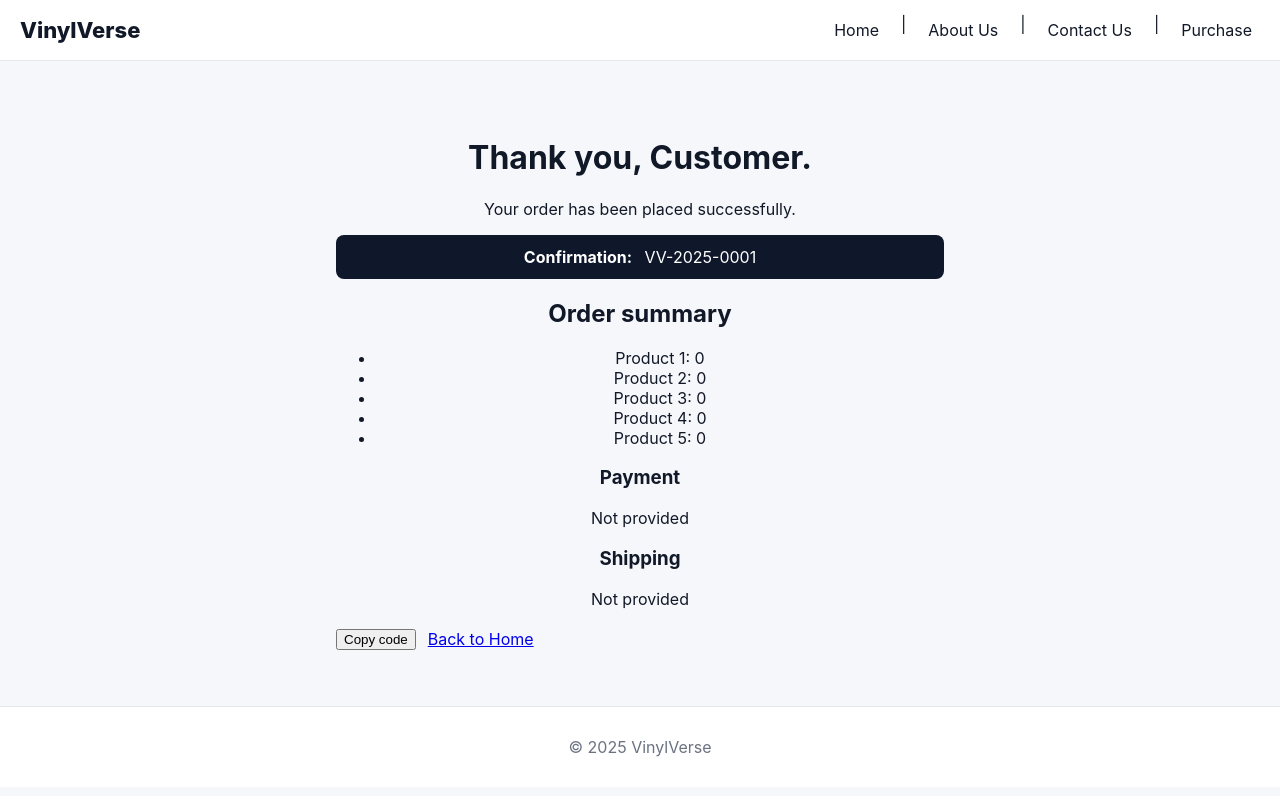
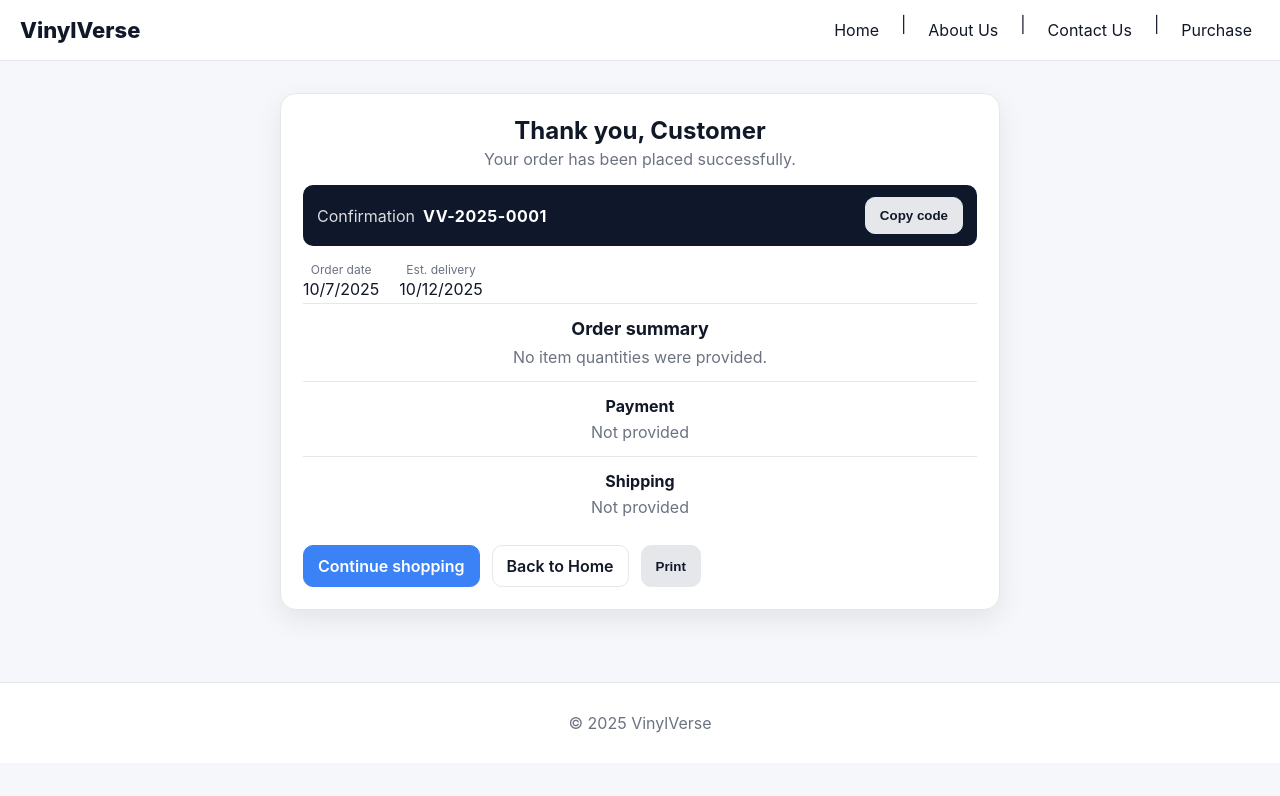
Before and after one commit to MarkN611/VinylVerse, a React (Create React App) app in the folder vinylverse/: page /purchase/confirmation in a window 1280 px wide. Shown: the top 796 px of the page. Built offline with nearby package versions, Linux system fonts and the light colour scheme.

Commit message:
Fixed confirmation.css

```diff
--- a/vinylverse/src/components/confirmation.js
+++ b/vinylverse/src/components/confirmation.js
@@ -1,51 +1,77 @@
 import React from "react";
 import { useLocation, Link } from "react-router-dom";
-import '../styles/confirmation.css';
+import "../styles/confirmation.css";
 
-const CONFIRMATION_CODE = "VV-2025-0001"; //hard-coded
+const CONFIRMATION_CODE = "VV-2025-0001"; // hard-coded
+const today = new Date();
+const eta = new Date(today.getFullYear(), today.getMonth(), today.getDate() + 5);
 
 export default function Confirmation() {
-  const location = useLocation();
+  const { state } = useLocation() || {};
+  const order = state?.order || {};
 
-  const order = location.state?.order || {};
-
-  const qty = Array.isArray(order.buyQuantity) ? order.buyQuantity : [0, 0, 0, 0, 0];
+  const qty = Array.isArray(order.buyQuantity) ? order.buyQuantity : [];
+  const nonZeroLines = qty
+    .map((q, i) => ({ i: i + 1, q: Number(q) || 0 }))
+    .filter(x => x.q > 0);
 
   const name = order.shipping?.name || "Customer";
   const cardNumber = order.paymentInfo?.cardNumber || "";
   const last4 = cardNumber ? cardNumber.slice(-4) : null;
 
+  const copyCode = async () => {
+    try {
+      await navigator.clipboard.writeText(CONFIRMATION_CODE);
+      alert("Confirmation code copied");
+    } catch {
+      /* no-op */
+    }
+  };
+
   return (
-    <div style={{ maxWidth: 640, margin: "40px auto", padding: "16px" }}>
-      <h1>Thank you, {name}.</h1>
+    <main className="confirm">
+      <section className="confirm__card">
+        <header className="confirm__head">
+          <h1>Thank you, {name}</h1>
           <p>Your order has been placed successfully.</p>
+        </header>
 
-      <div
-        style={{
-          background: "#0f172a",
-          color: "#fff",
-          padding: "12px 16px",
-          borderRadius: 8,
-          margin: "16px 0"
-        }}
-      >
-        <strong>Confirmation:</strong> <span style={{ marginLeft: 8 }}>{CONFIRMATION_CODE}</span>
+        <div className="confirm__code">
+          <div>
+            <span className="label">Confirmation</span>
+            <strong className="code">{CONFIRMATION_CODE}</strong>
+          </div>
+          <button className="btn btn--ghost" onClick={copyCode}>Copy code</button>
         </div>
 
+        <div className="confirm__meta">
+          <div><span className="label">Order date</span>{today.toLocaleDateString()}</div>
+          <div><span className="label">Est. delivery</span>{eta.toLocaleDateString()}</div>
+        </div>
+
+        <section className="confirm__section">
           <h2>Order summary</h2>
-      <ul>
-        <li>Product 1: {qty[0] || 0}</li>
-        <li>Product 2: {qty[1] || 0}</li>
-        {qty.length > 2 && <li>Product 3: {qty[2] || 0}</li>}
-        {qty.length > 3 && <li>Product 4: {qty[3] || 0}</li>}
-        {qty.length > 4 && <li>Product 5: {qty[4] || 0}</li>}
+          {nonZeroLines.length ? (
+            <ul className="list">
+              {nonZeroLines.map(line => (
+                <li key={line.i}>Product {line.i}: {line.q}</li>
+              ))}
             </ul>
+          ) : (
+            <p className="muted">No item quantities were provided.</p>
+          )}
+        </section>
 
+        <section className="confirm__section">
           <h3>Payment</h3>
-      <p>{last4 ? `Card ending in •••• ${last4}` : "Not provided"}</p>
+          <p className="muted">
+            {last4 ? `Card ending in •••• ${last4}` : "Not provided"}
+          </p>
+        </section>
 
+        <section className="confirm__section">
           <h3>Shipping</h3>
-      <p>
+          <p className="muted">
             {order.shipping?.name ? `${order.shipping.name}, ` : ""}
             {order.shipping?.addressLine1 || "Not provided"}
             {order.shipping?.addressLine2 ? `, ${order.shipping.addressLine2}` : ""}
@@ -53,18 +79,14 @@ export default function Confirmation() {
             {order.shipping?.state ? `, ${order.shipping.state}` : ""}{" "}
             {order.shipping?.zip || ""}
           </p>
+        </section>
 
-      <div style={{ marginTop: 20, display: "flex", gap: 12 }}>
-        <button
-          onClick={() => {
-            navigator.clipboard?.writeText(CONFIRMATION_CODE).catch(() => {});
-            alert("Confirmation code copied");
-          }}
-        >
-          Copy code
-        </button>
-        <Link to="/">Back to Home</Link>
+        <div className="confirm__actions">
+          <Link className="btn btn--primary" to="/products">Continue shopping</Link>
+          <Link className="btn" to="/">Back to Home</Link>
+          <button className="btn btn--ghost" onClick={() => window.print()}>Print</button>
         </div>
-    </div>
+      </section>
+    </main>
   );
 }
--- a/vinylverse/src/styles/confirmation.css
+++ b/vinylverse/src/styles/confirmation.css
@@ -0,0 +1,68 @@
+:root{
+  --ink:#111827;
+  --muted:#6b7280;
+  --bg:#f6f7fb;
+  --card:#ffffff;
+  --line:#e5e7eb;
+  --accent:#3b82f6;
+}
+
+.confirm{
+  min-height:60vh;
+  display:grid;
+  place-items:center;
+  padding:32px 16px;
+  background:var(--bg);
+  color:var(--ink);
+}
+
+.confirm__card{
+  width:100%;
+  max-width:720px;
+  background:var(--card);
+  border:1px solid var(--line);
+  border-radius:16px;
+  padding:22px;
+  box-shadow:0 10px 28px rgba(0,0,0,0.08);
+}
+
+.confirm__head h1{margin:0 0 4px 0; font-size:24px}
+.confirm__head p{margin:0; color:var(--muted)}
+
+.confirm__code{
+  margin:16px 0 8px;
+  display:flex; align-items:center; justify-content:space-between; gap:12px;
+  padding:12px 14px; border-radius:10px;
+  background:#0f172a; color:#fff;
+}
+.confirm__code .label{opacity:0.85; margin-right:8px}
+.confirm__code .code{letter-spacing:0.5px}
+
+.confirm__meta{
+  display:flex; gap:20px; flex-wrap:wrap;
+  padding:8px 0 4px; border-bottom:1px solid var(--line);
+}
+.confirm__meta .label{display:block; color:var(--muted); font-size:12px; margin-bottom:2px}
+
+.confirm__section{padding:14px 0; border-bottom:1px solid var(--line)}
+.confirm__section:last-of-type{border-bottom:0}
+.confirm__section h2{margin:0 0 8px 0; font-size:18px}
+.confirm__section h3{margin:0 0 6px 0; font-size:16px}
+.list{margin:0; padding-left:18px}
+.muted{color:var(--muted); margin:0}
+
+.confirm__actions{
+  display:flex; gap:12px; flex-wrap:wrap;
+  padding-top:14px;
+}
+
+/* Buttons */
+.btn{
+  appearance:none; border:1px solid var(--line); background:#fff; color:var(--ink);
+  padding:10px 14px; border-radius:10px; cursor:pointer; text-decoration:none; font-weight:600;
+}
+.btn:hover{background:#f3f4f6}
+.btn--primary{background:var(--accent); border-color:var(--accent); color:#fff}
+.btn--primary:hover{filter:brightness(0.95)}
+.btn--ghost{background:#e5e7eb; border-color:#e5e7eb}
+.btn--ghost:hover{background:#d1d5db}
```
Lines whose indentation alone changed are shown as unchanged.
